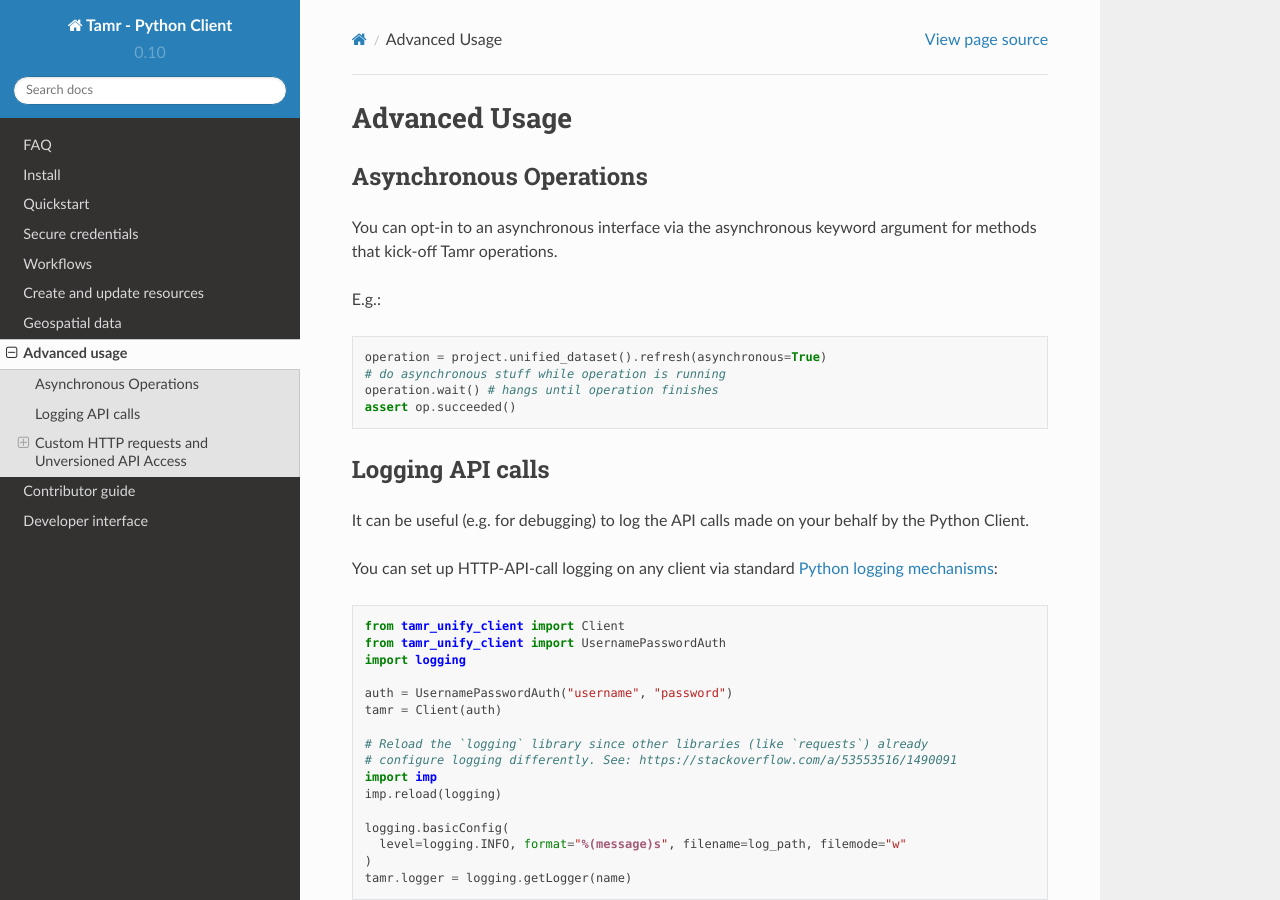
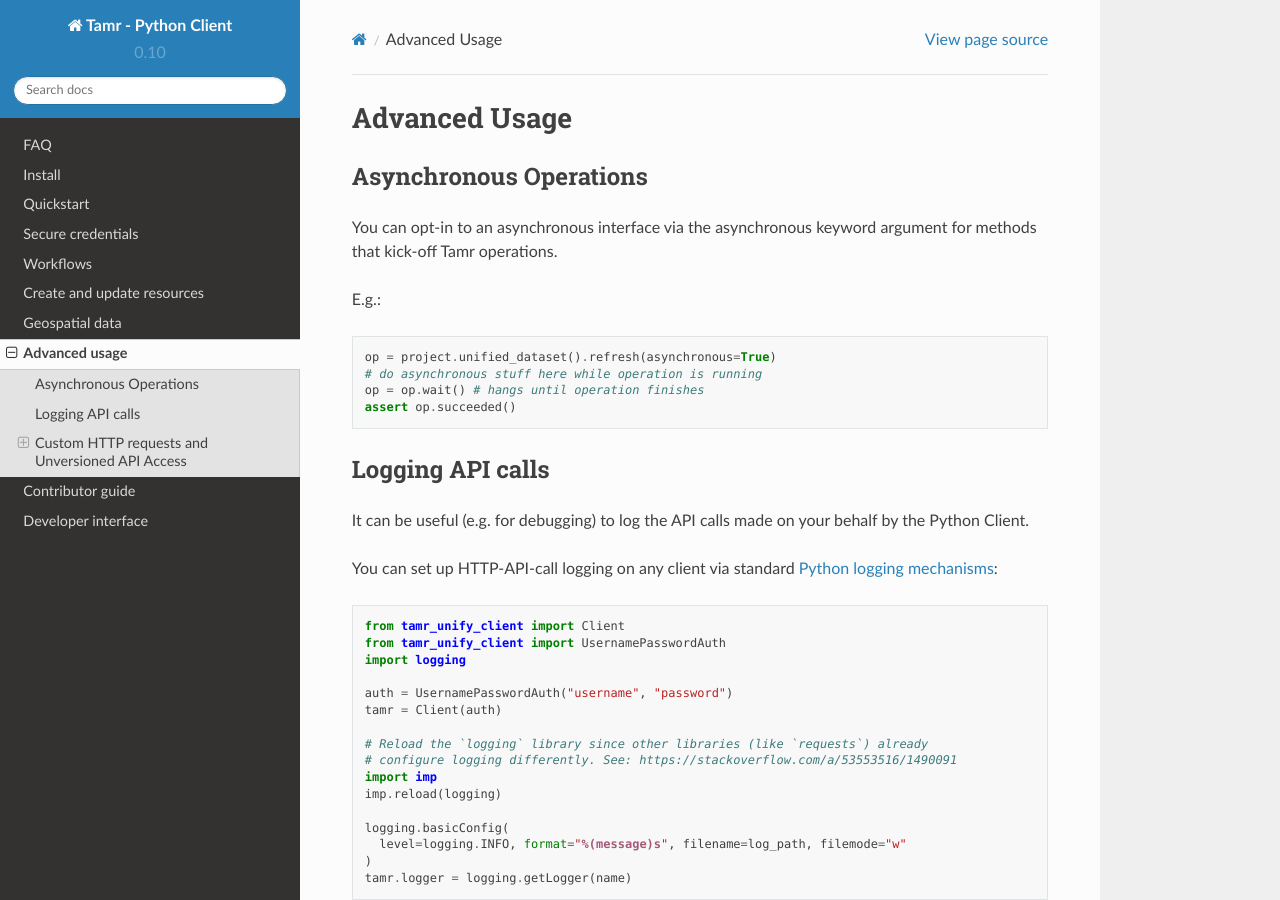
Before and after one commit to Datatamer/tamr-client, a Sphinx documentation site: the page built from docs/user-guide/advanced-usage.md, in a window 1280 px wide and 900 px high. Built offline with Sphinx 7.4.7 and the Read the Docs theme 2.0.0, drawn with Linux system fonts in a browser that asks for light colours.

Commit message:
fix(docs): operations are not refreshed in-place.
Instead use the returned operation when calling operation methods.

````diff
--- a/docs/user-guide/advanced-usage.md
+++ b/docs/user-guide/advanced-usage.md
@@ -7,9 +7,9 @@
 E.g.:
 
 ```python
-operation = project.unified_dataset().refresh(asynchronous=True)
-# do asynchronous stuff while operation is running
-operation.wait() # hangs until operation finishes
+op = project.unified_dataset().refresh(asynchronous=True)
+# do asynchronous stuff here while operation is running
+op = op.wait() # hangs until operation finishes
 assert op.succeeded()
 ```
 
````
